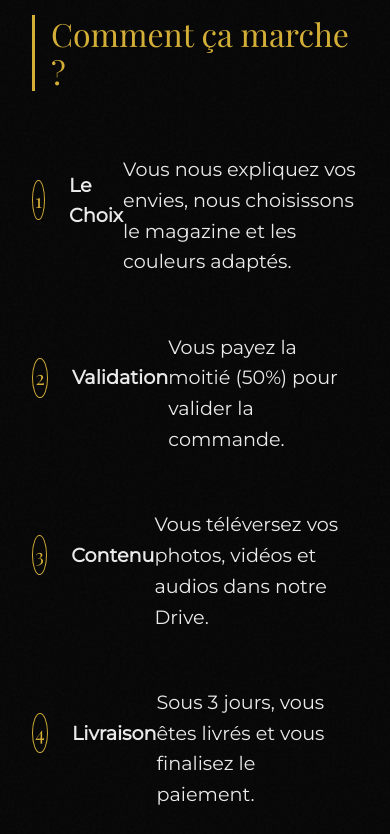
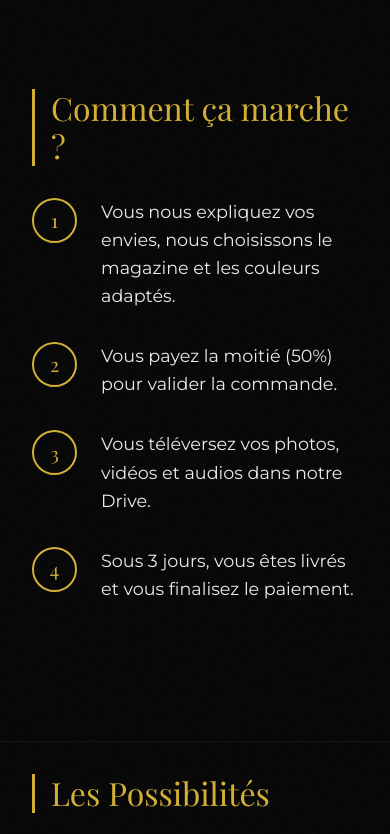
Before and after one commit to akpo200/cadeau, a website built with Vite: page index.html in a window 390 px wide. Shown: the part 1940-2774 px from the top of the page. Built offline with nearby package versions, Linux system fonts and the light colour scheme.

Commit message:
Fix mobile: espacement etapes + config Vercel pour page ambassadeur

```diff
--- a/index.html
+++ b/index.html
@@ -55,28 +55,24 @@
                     <!-- Étape 1 : Choix et Personnalisation -->
                     <li>
                         <span>1</span>
-                        <strong>Le Choix</strong><br>
                         Vous nous expliquez vos envies, nous choisissons le magazine et les couleurs adaptés.
                     </li>
 
                     <!-- Étape 2 : Acompte -->
                     <li>
                         <span>2</span>
-                        <strong>Validation</strong><br>
                         Vous payez la moitié (50%) pour valider la commande.
                     </li>
 
                     <!-- Étape 3 : Envoi des contenus -->
                     <li>
                         <span>3</span>
-                        <strong>Contenu</strong><br>
                         Vous téléversez vos photos, vidéos et audios dans notre Drive.
                     </li>
 
                     <!-- Étape 4 : Livraison et Solde -->
                     <li>
                         <span>4</span>
-                        <strong>Livraison</strong><br>
                         Sous 3 jours, vous êtes livrés et vous finalisez le paiement.
                     </li>
                 </ol>
--- a/style.css
+++ b/style.css
@@ -262,23 +262,30 @@ h1 {
 
 .steps-list li {
   counter-increment: steps;
-  margin-bottom: 1.5rem;
+  margin-bottom: 2rem;
+  /* Augmenté pour mobile */
   display: flex;
-  align-items: center;
-  font-size: 1.2rem;
+  align-items: flex-start;
+  /* Changé pour éviter le serrage */
+  font-size: 1.1rem;
+  line-height: 1.6;
 }
 
 .steps-list li span {
   display: flex;
   align-items: center;
   justify-content: center;
-  width: 40px;
-  height: 40px;
-  border: 1px solid var(--color-gold);
+  min-width: 45px;
+  /* min-width au lieu de width fixe */
+  height: 45px;
+  border: 2px solid var(--color-gold);
   color: var(--color-gold);
   border-radius: 50%;
   margin-right: 1.5rem;
   font-family: var(--font-heading);
+  font-size: 1.2rem;
+  flex-shrink: 0;
+  /* Empêche le rétrécissement */
 }
 
 /* --- PRICING --- */
```
Also changed, not shown: package.json (+6 -3 lines), vercel.json (added), 1 other file.
